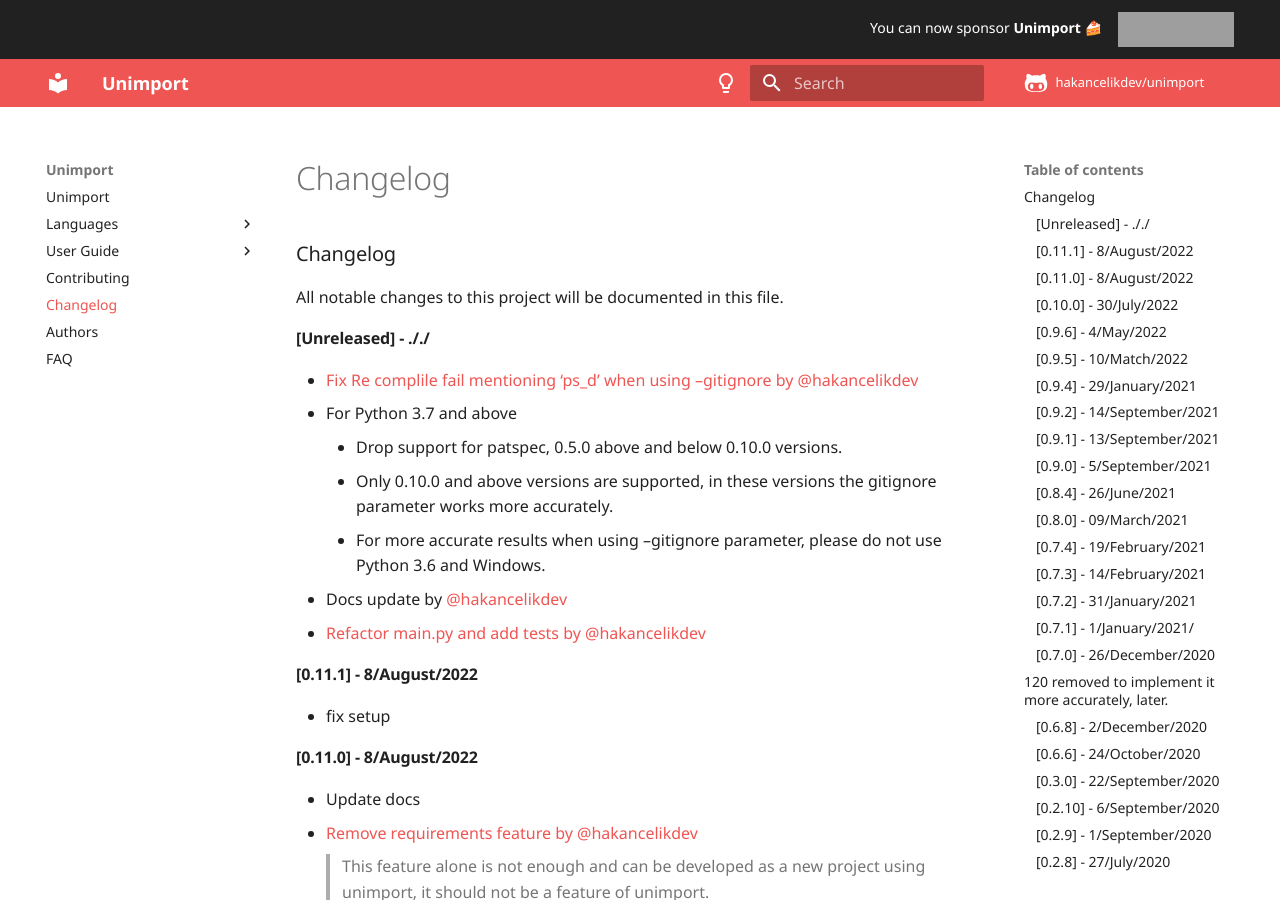
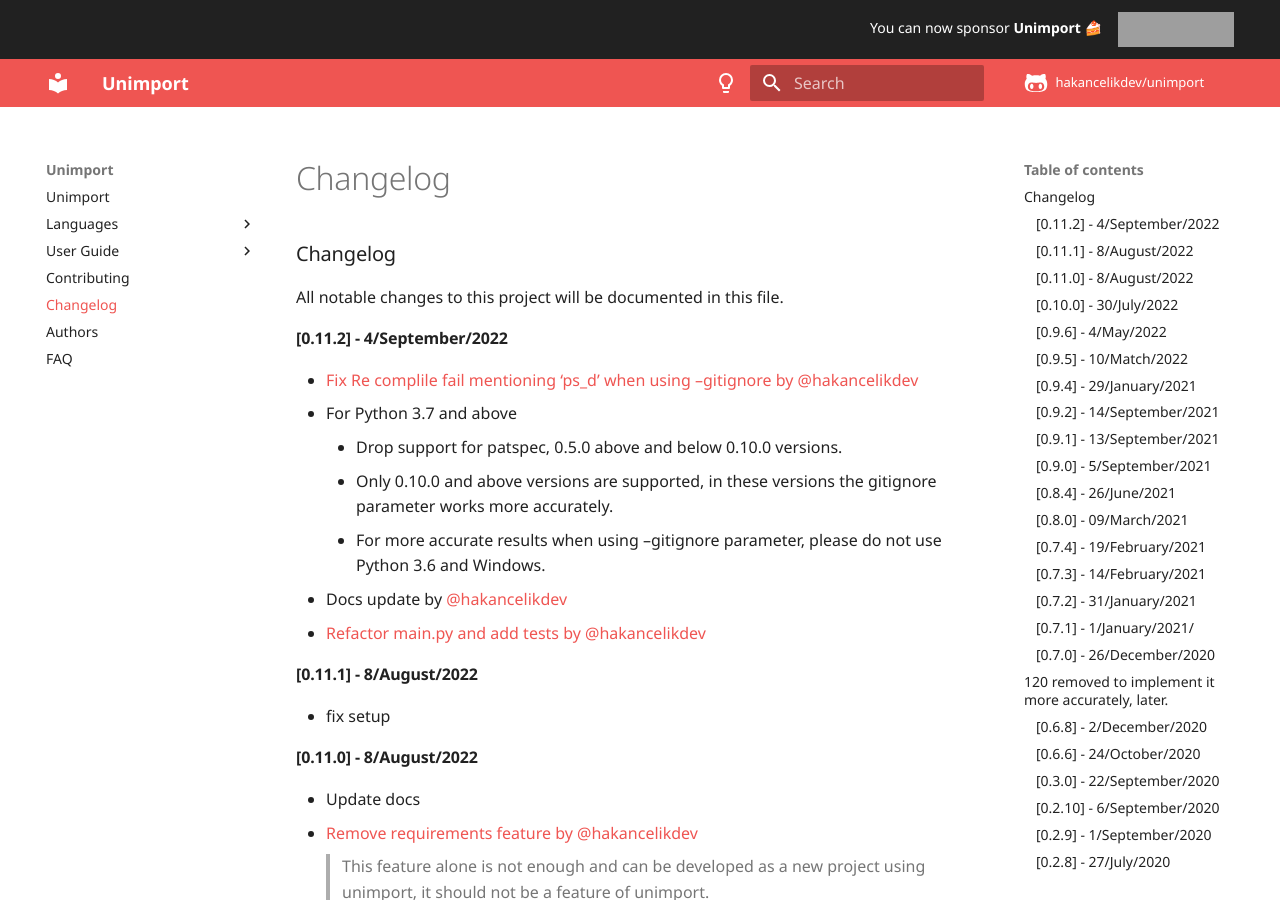
Before and after one commit to hakancelikdev/unimport, an MkDocs documentation site: the page built from docs/CHANGELOG.md, in a window 1280 px wide and 900 px high. Built offline with MkDocs 1.6.1 and Material for MkDocs 9.7.7, drawn with Linux system fonts in a browser that asks for light colours; comment, search, counter and statistics services are not loaded; the version menu is left out; grey boxes are pictures that could not be loaded.

Commit message:
Version 0.11.2

```diff
--- a/.pre-commit-config.yaml
+++ b/.pre-commit-config.yaml
@@ -2,7 +2,7 @@
 
 repos:
   - repo: https://github.com/psf/black
-    rev: 22.6.0
+    rev: 22.8.0
     hooks:
       - id: black
         args: [--line-length=79]
--- a/action.yml
+++ b/action.yml
@@ -10,7 +10,7 @@
 runs:
   using: "composite"
   steps:
-    - run: pip install --upgrade pip && python -m pip install unimport==0.11.1
+    - run: pip install --upgrade pip && python -m pip install unimport==0.11.2
       shell: bash
     - run: unimport --color auto --gitignore --ignore-init ${{ inputs.extra_args }}
       shell: bash
--- a/docs/CHANGELOG.md
+++ b/docs/CHANGELOG.md
@@ -2,7 +2,7 @@
 
 All notable changes to this project will be documented in this file.
 
-## [Unreleased] - ././
+## [0.11.2] - 4/September/2022
 
 - [Fix Re complile fail mentioning 'ps_d' when using --gitignore by @hakancelikdev](https://github.com/hakancelikdev/unimport/pull/241)
   - For Python 3.7 and above
--- a/src/unimport/__init__.py
+++ b/src/unimport/__init__.py
@@ -1,4 +1,4 @@
-__version__ = "0.11.1"
+__version__ = "0.11.2"
 __description__ = (
     "A linter, formatter for finding and removing unused import statements."
 )
```
Also changed, not shown: 1 other file.
